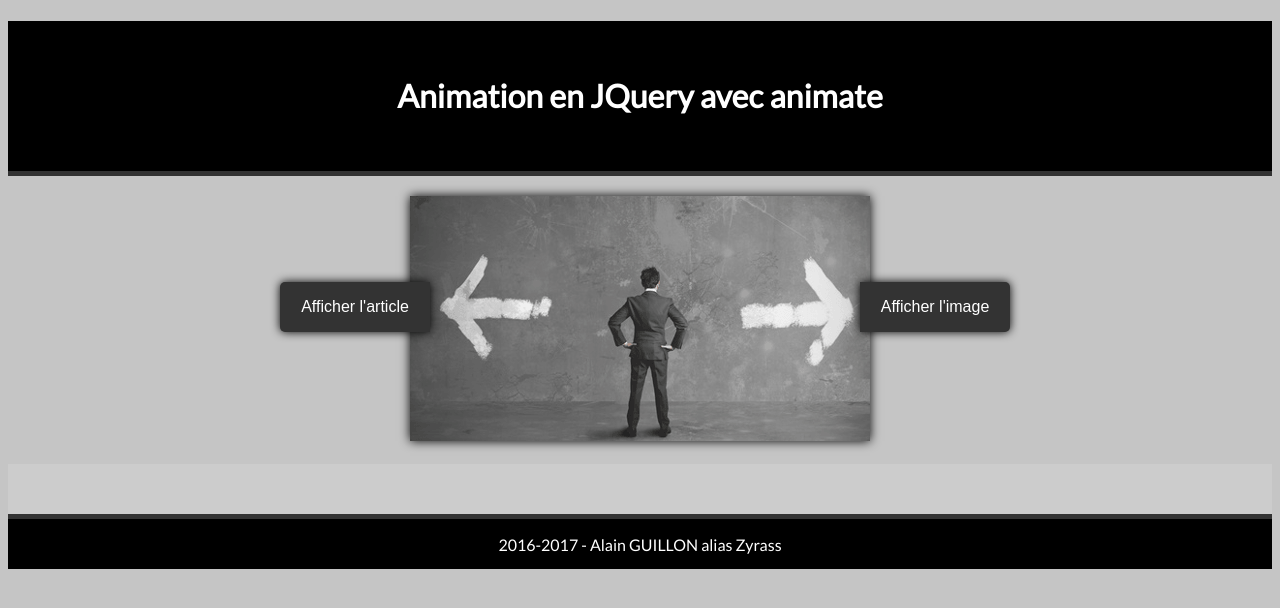
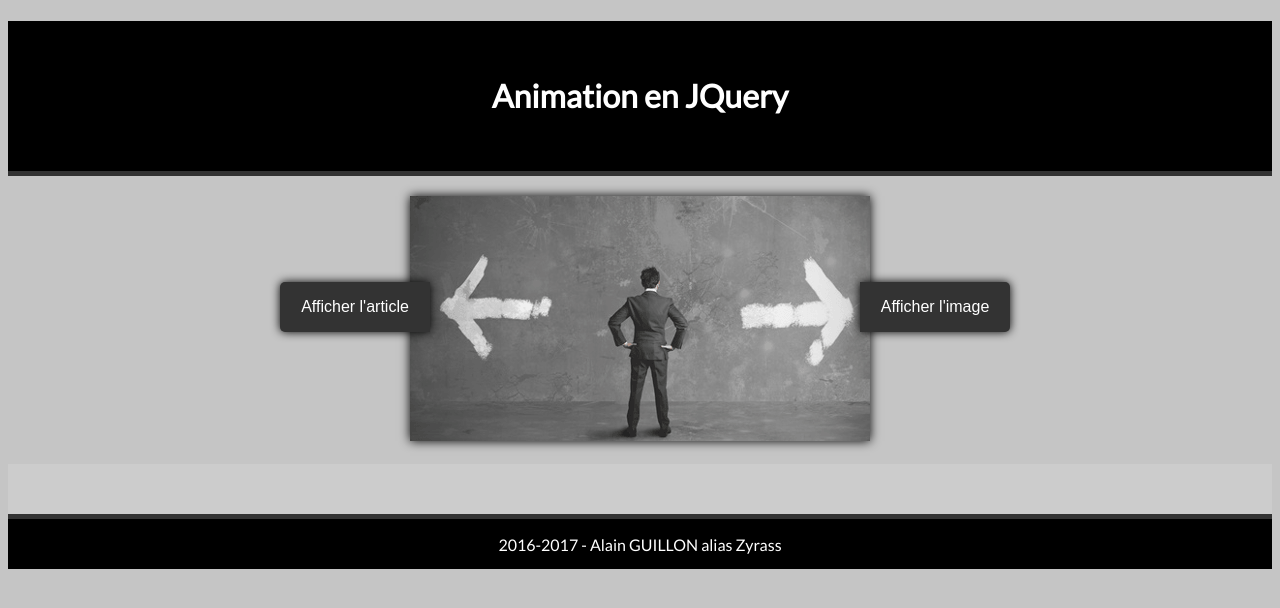
Before and after one commit to Zyrass/animate-jquery, a plain HTML site: page index.html in a window 1280 px wide. Drawn offline with Linux system fonts and the light colour scheme.

Commit message:
Ajout des images du rendu dans le readme + édition rapide du h1 dans le fichier htrl

```diff
--- a/index.html
+++ b/index.html
@@ -21,7 +21,7 @@
         <![endif]-->
 
         <header>
-            <h1>Animation en JQuery avec animate</h1>
+            <h1>Animation en JQuery</h1>
         </header>
         <main>
             <div id="grpButton">
```
Also changed, not shown: 1 other file.
